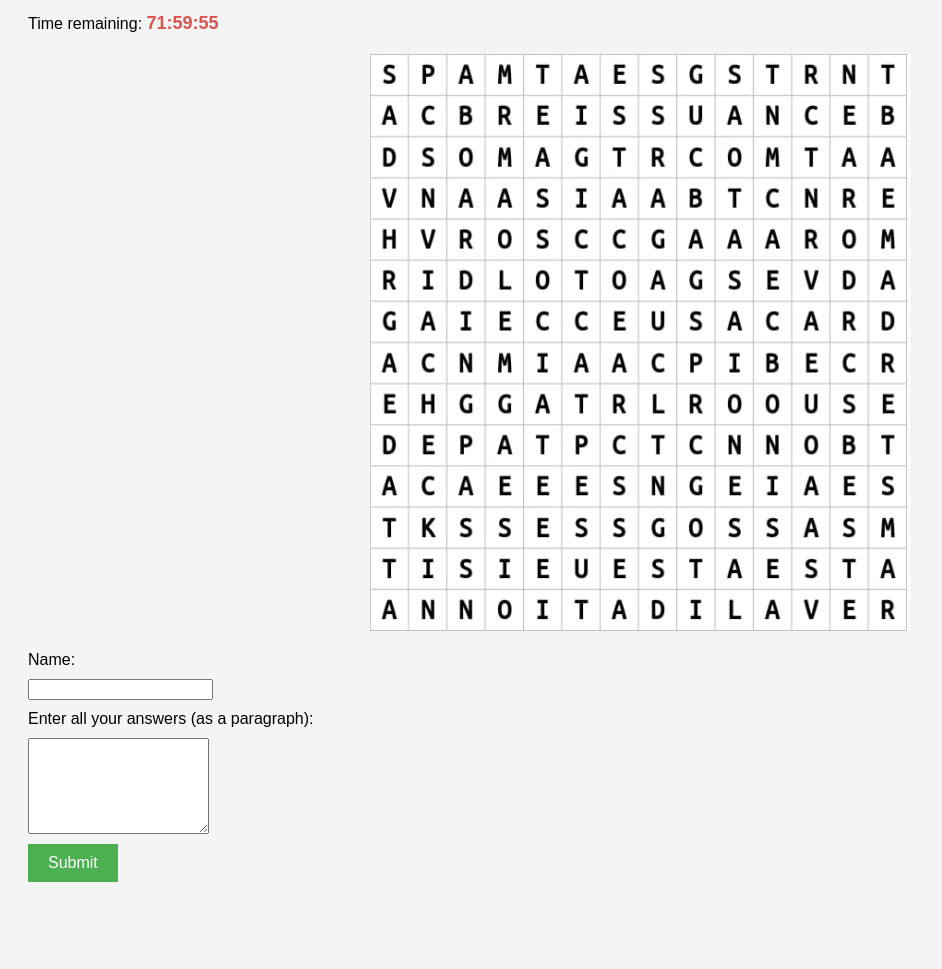
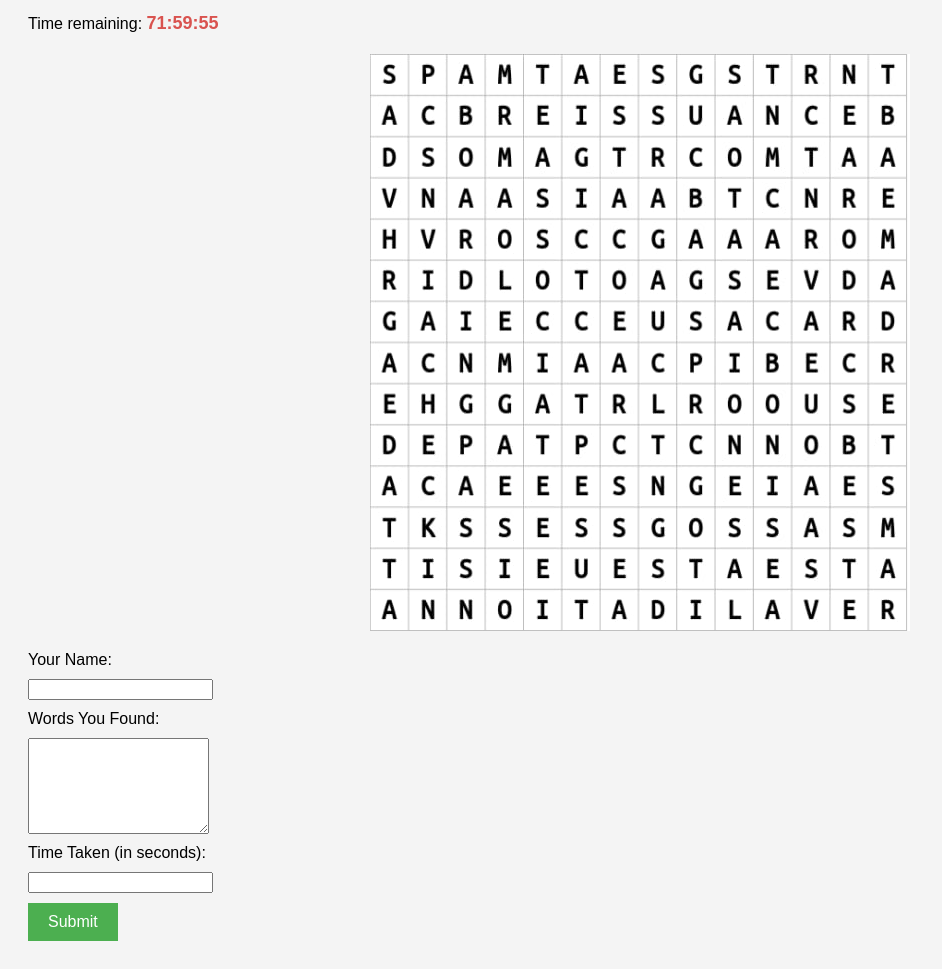
Before and after one commit to wyaoleg123/word-find-puzzle, a plain HTML site: page index.html in a window 1280 px wide. Shown: the part 129-1098 px from the top of the page, without its empty margins (0-942 px from the left). Before the commit the page ends 1039 px from the top, so only its background shows below. Drawn offline with Linux system fonts and the light colour scheme.

Commit message:
Add files via upload

```diff
--- a/index.html
+++ b/index.html
@@ -45,13 +45,14 @@
   <img src="word-find.png" alt="Word Find Puzzle Image" />
 
   <form id="puzzleForm">
-    <label for="name">Name:</label>
+    <label for="name">Your Name:</label>
     <input type="text" id="name" name="entry.2005620554" required />
 
-    <label for="answers">Enter all your answers (as a paragraph):</label>
+    <label for="answers">Words You Found:</label>
     <textarea id="answers" name="entry.1166974658" rows="6" required></textarea>
 
-    <input type="hidden" id="timeSpent" name="entry.1333984882" />
+    <label for="timeSpent">Time Taken (in seconds):</label>
+    <input type="text" id="timeSpent" name="entry.1333984882" readonly />
 
     <button type="submit">Submit</button>
   </form>
```
